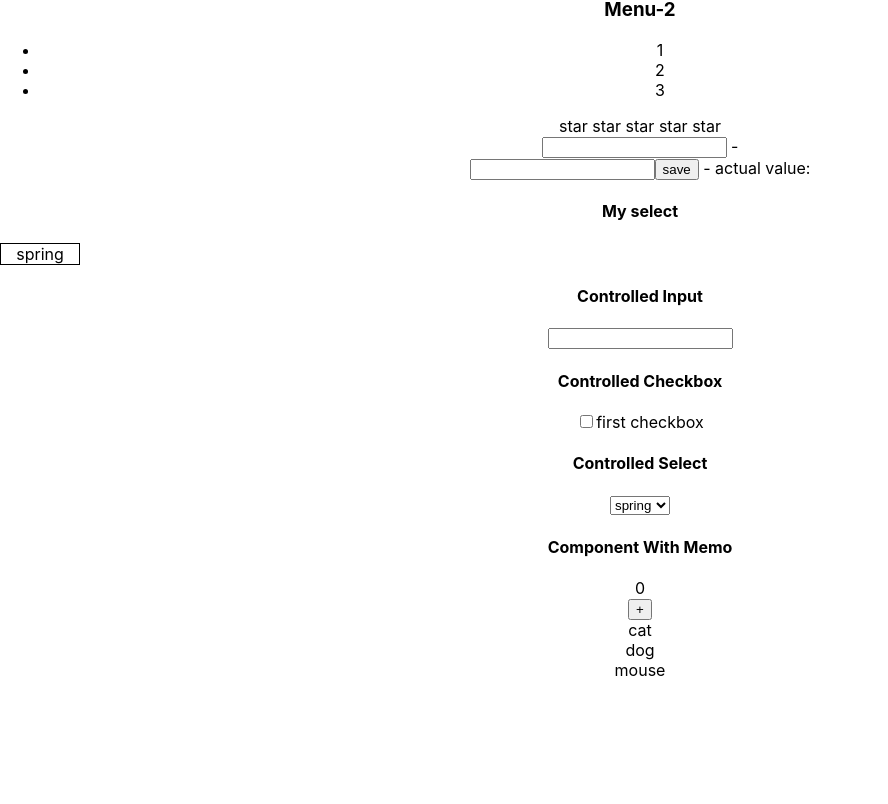
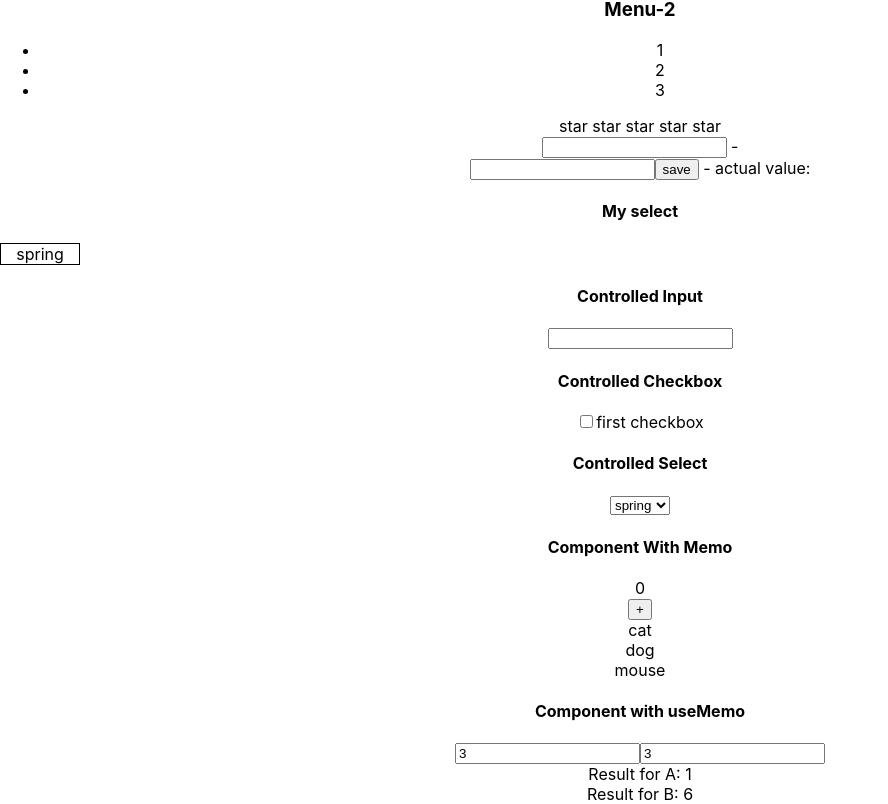
Before and after one commit to wrunika/samurai-way-main, a React (Create React App) app: page / in a window 1280 px wide. Shown: the part 383-1187 px from the top of the page, without its empty margins (0-888 px from the left). Before the commit the page ends 1063 px from the top, so only its background shows below. Built offline with nearby package versions, Linux system fonts and the light colour scheme.

Commit message:
feat: add ComponentWithUseMemo

```diff
--- a/src/App.tsx
+++ b/src/App.tsx
@@ -12,6 +12,7 @@ import {ControlledCheckbox} from "./components/ControlledInput/ControlledCheckbo
 import {ControlledSelect} from "./components/ControlledInput/ControlledSelect";
 import {Select, SelectM} from "./components/Select/Select";
 import {ComponentWithMemo} from "./components/ComponentWithMemo/ComponentWithMemo";
+import ComponentWithUseMemo from "./components/ComponentWithUseMemo";
 
 export type RatingValueType = 0 | 1 | 2 | 3 | 4 | 5
 
@@ -77,6 +78,7 @@ function App() {
             <ControlledCheckbox parentCheckboxValue={parentCheckboxValue} setParentCheckboxValue={setParentCheckboxValue} />
             <ControlledSelect parentSelectValue={parentSelectValue} setParentSelectValue={setParentSelectValue} />
             <ComponentWithMemo />
+            <ComponentWithUseMemo />
         </div>
     );
 }
--- /dev/null
+++ b/src/components/ComponentWithUseMemo.tsx
@@ -0,0 +1,47 @@
+import React, {ChangeEvent, useMemo, useState} from 'react';
+
+export const ComponentWithUseMemo = () => {
+    const [a, setA] = useState<number>(3);
+    const [b, setB] = useState<number>(3);
+
+    const onChangeSetA = (e: ChangeEvent<HTMLInputElement>) => {
+      setA(+e.currentTarget.value)
+    }
+    const onChangeSetB = (e: ChangeEvent<HTMLInputElement>) => {
+      setB(+e.currentTarget.value)
+    }
+
+    let resultA = 1;
+    let resultB = 1;
+    useMemo(()=>{
+        let tempResultA = 1;
+        for (let i = 1; i <= a; i++) {
+            let fake = 0;
+            while (fake < 100000000) {
+                fake++
+                const hej = Math.random();
+            }
+            tempResultA *= i;
+        }
+        return tempResultA;
+    }, [a])
+    //useMemo делает вычисления (в функции) и запоминает их, до тех пор пока а (в зависимостях) не поменяется
+    //если а поменяется, делает вычисления еще раз
+    //в противном случае возвращает то, что запомнил (не делая пересчет)
+
+    for (let i = 1; i <= b; i++) {
+        resultB *= i;
+    }
+
+    return (
+        <div>
+            <h4>Component with useMemo</h4>
+            <input value={a} onChange={onChangeSetA}/>
+            <input value={b} onChange={onChangeSetB}/>
+            <div>Result for A: {resultA}</div>
+            <div>Result for B: {resultB}</div>
+        </div>
+    );
+};
+
+export default ComponentWithUseMemo;
```
